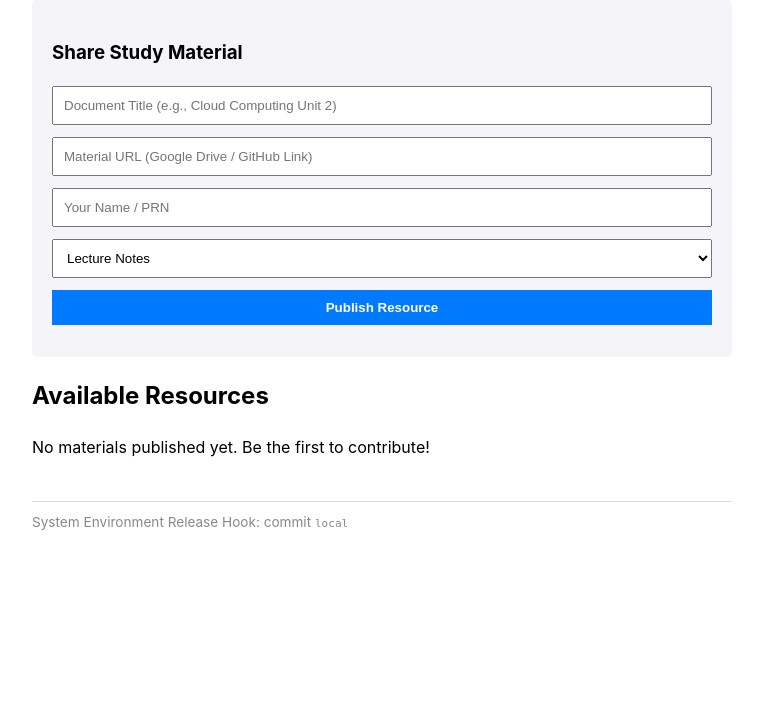
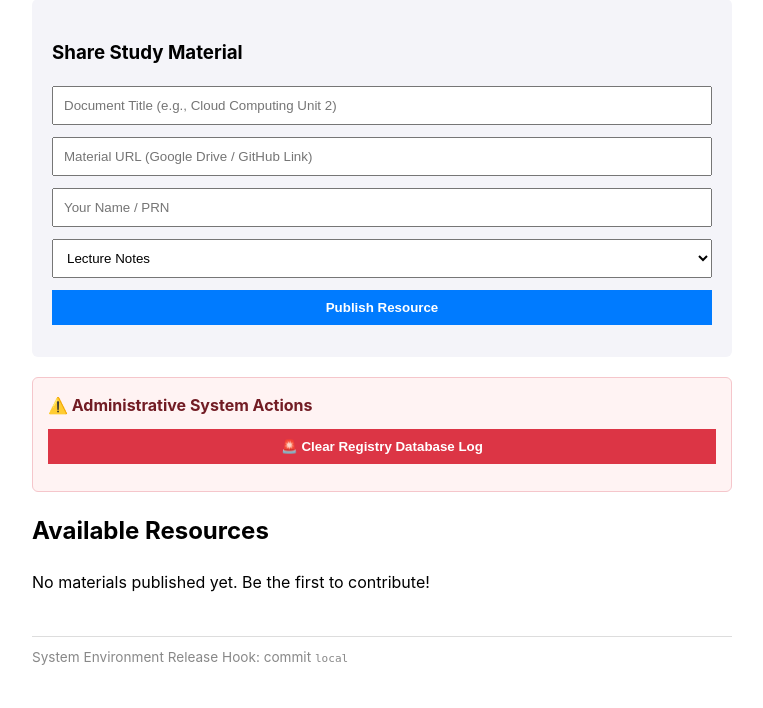
Before and after one commit to Ajinkya1734/noteshare, a Flask app: page / in a window 1280 px wide. Shown: the part 221-929 px from the top of the page, without its empty margins (258-1021 px from the left). Before the commit the page ends 751 px from the top, so only its background shows below. Run offline with Flask 3, Linux system fonts and the light colour scheme.

Commit message:
Update index.html

```diff
--- a/templates/index.html
+++ b/templates/index.html
@@ -34,6 +34,11 @@
         <button type="submit">Publish Resource</button>
     </form>
 
+    <form method="POST" action="/clear" style="background: #fff3f3; padding: 15px; border: 1px solid #f5c6cb; border-radius: 6px; margin-top: 15px;">
+        <p style="margin: 0 0 10px 0; color: #721c24; font-weight: bold;">⚠️ Administrative System Actions</p>
+        <button type="submit" style="background: #dc3545; color: white; border: none; font-weight: bold; cursor: pointer; padding: 10px; width: 100%;">🚨 Clear Registry Database Log</button>
+    </form>
+
     <h2>Available Resources</h2>
     {% if not notes %}
         <p>No materials published yet. Be the first to contribute!</p>
```
